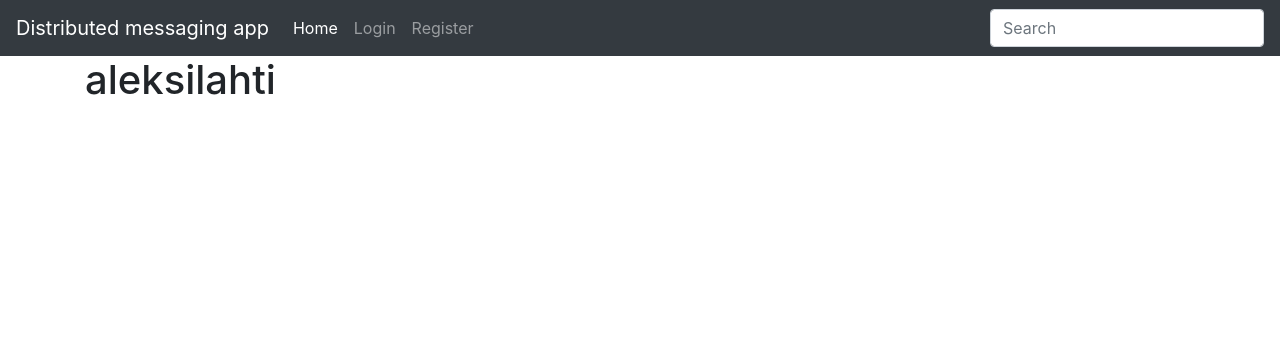
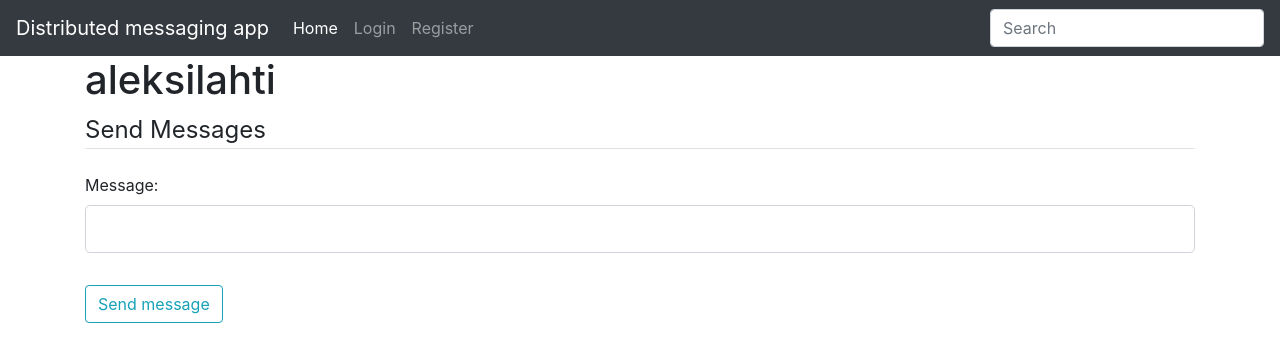
Before and after one commit to aleksilahti/distsys, a Flask app: template templates/conversation.html in a window 1280 px wide. Shown: the top 362 px of the page. Run offline with Flask 2, Linux system fonts and the light colour scheme; the template is opened without the code that fills it: values that come from a table or form of the project are taken from there, others are empty; data comes from the database, SQL or seed files in the repository; both versions use the stored data as it was after the commit; some libraries are stand-ins or nearby versions.

Commit message:
mqtt messages configured for Line protocol format

```diff
--- a/app.py
+++ b/app.py
@@ -5,7 +5,7 @@ import email_validator
 from flask_wtf import FlaskForm
 from wtforms.validators import DataRequired, Email, EqualTo, ValidationError, Length
 from wtforms import StringField, SubmitField, PasswordField, BooleanField
-
+from base64 import urlsafe_b64encode as b64encode, urlsafe_b64decode as b64decode
 app = Flask("Conversation app")
 from flask_sqlalchemy import SQLAlchemy
 
@@ -94,6 +94,10 @@ class ConversationForm(FlaskForm):
 		if conv:
 			raise ValidationError('Conversation with that name exists')
 
+class MessageForm(FlaskForm):
+    message = StringField('Message: ', validators=[DataRequired(), Length(min=1, max=144)])
+
+    submit = SubmitField('Send message')
 
 # Home / Base URL
 @app.route("/", methods=["GET", "POST"])
@@ -105,7 +109,6 @@ def home():
     if form.validate_on_submit():
         # Hash the password and insert the conversation in SQLAlchemy db
         hashed_pw = bcrypt.generate_password_hash(form.password.data).decode('utf-8')
-        print(str(current_user.id))
         conv = Conv(conv_name=form.conv_name.data, pw_hash=hashed_pw, user=User.query.get(int(current_user.id)))
         db.session.add(conv)
         db.session.commit()
@@ -125,7 +128,7 @@ def login():
         if user and bcrypt.check_password_hash(user.pw_hash, form.password.data):
             login_user(user, remember=form.remember.data)
             session["user"] = user.id
-            return redirect(url_for('home'))
+            return redirect(url_for('conversations'))
         else:
             flash('Login Failed. Please Check Username and Password', 'error')
     return render_template('login.html', title='Login', form=form)
@@ -153,13 +156,33 @@ def conversations():
     return redirect(url_for('login'))
 
 @app.route("/conversation/<conv_name>", methods=["GET", "POST"])
-def conversation(conv_name):
+def conversation(conv_name, conv_data = {}):
     if current_user.is_authenticated:
         conv = Conv.query.filter_by(conv_name=conv_name).first()
         mqtt.subscribe('conversations/' + conv_name)
-        mqtt.publish('conversations/' + conv_name, 'weather,location=us-midwest temperature=82')
-        return render_template('conversation.html', conv=conv)
+        form = MessageForm()
+        if form.validate_on_submit():
+            message = createMessage(conv_name, form.message.data)
+            mqtt.publish('conversations/' + conv_name, message)
+            return redirect(url_for('conversation', conv_name=conv_name))
+        return render_template('conversation.html', conv=conv, form=form)
     return redirect(url_for('login'))
+
+@mqtt.on_message()
+def handle_mqtt_message(client, userdata, message):
+    data = dict(
+        topic=message.topic,
+        payload=message.payload.decode()
+    )
+    print(message.payload.decode())
+
+def createMessage(conv, msg):
+    user = User.query.filter_by(id=current_user.id).first()
+    conv = Conv.query.filter_by(conv_name=conv).first()
+    # message in line protocol format for Telegraf and InfluxDB
+    b64_msg = b64encode(msg.encode('utf-8'))
+    lpf_message = "{},username={} msg={}".format(conv.id, user.id, b64_msg)
+    return lpf_message
 
 # Toggle debug mode (run as "python3 app.py")
 if __name__ == "__main__":
--- a/docker-compose.yml
+++ b/docker-compose.yml
@@ -2,7 +2,7 @@ version: '3'
 
 services:
   influxdb:
-    image: influxdb:latest
+    image: influxdb:1.8.4
     container_name: influxdb
     ports:
       - "8083:8083"
--- a/templates/conversation.html
+++ b/templates/conversation.html
@@ -6,8 +6,30 @@
 
 {% block body %}
 <h1>{{ conv.conv_name }}</h1>
-<div >
+<div class="content-section">
+		<form method="POST" action="">
+			{{ form.hidden_tag() }}
+			<fieldset class="form-group">
+				<legend class="border-bottom mb-4">Send Messages</legend>
+                <div class="form-group">
+                    {{ form.message.label(class="form-control-label") }}
 
+                    {% if form.message.errors %}
+                        {{ form.message(class="form-control form-control-lg is-invalid") }}
+                        <div class="invalid-feedback">
+                            {% for error in form.message.errors %}
+                                <span>{{ error }}</span>
+                            {% endfor %}
+                        </div>
+                    {% else %}
+                        {{ form.message(class="form-control form-control-lg") }}
+                    {% endif %}
+                    </div>
+                </fieldset>
+			<div class="form-group">
+				{{ form.submit(class="btn btn-outline-info") }}
+			</div>
+		</form>
 </div>
 
 {% endblock %}
```
Also changed, not shown: test.db.
